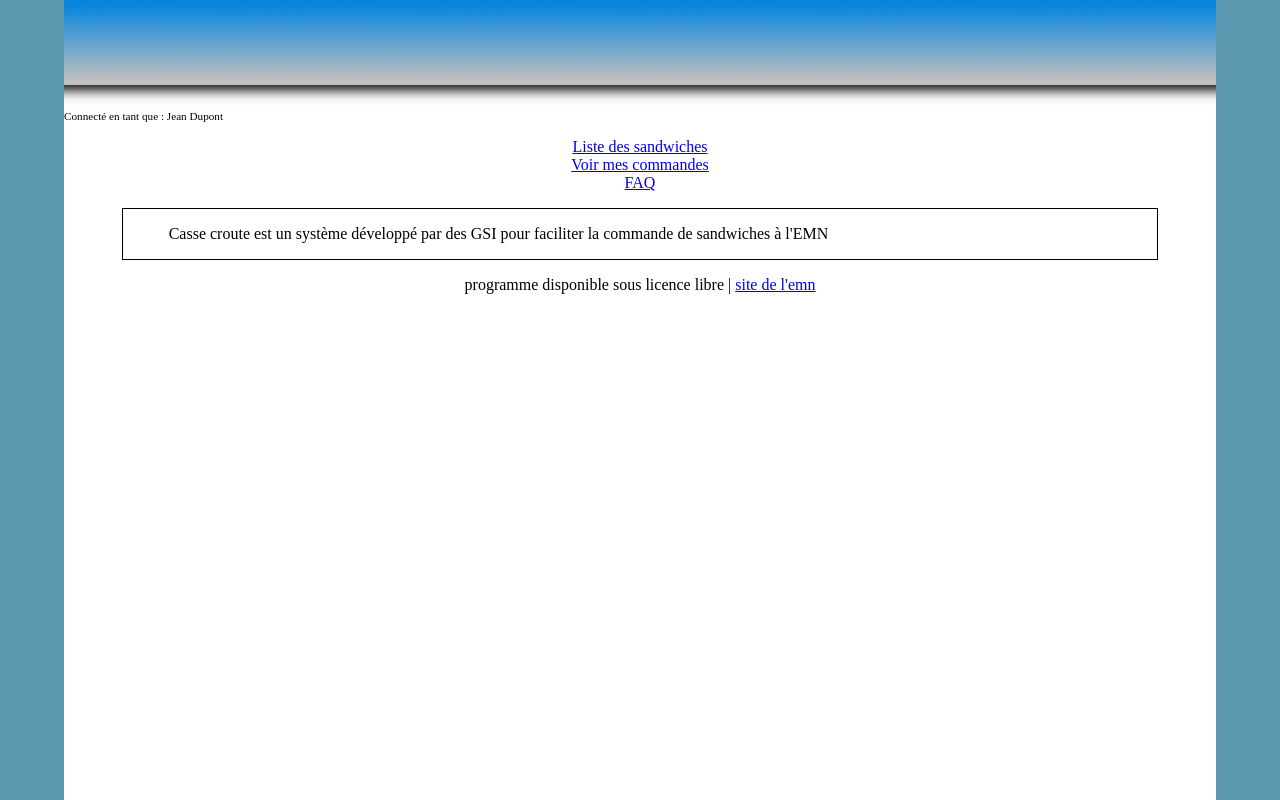
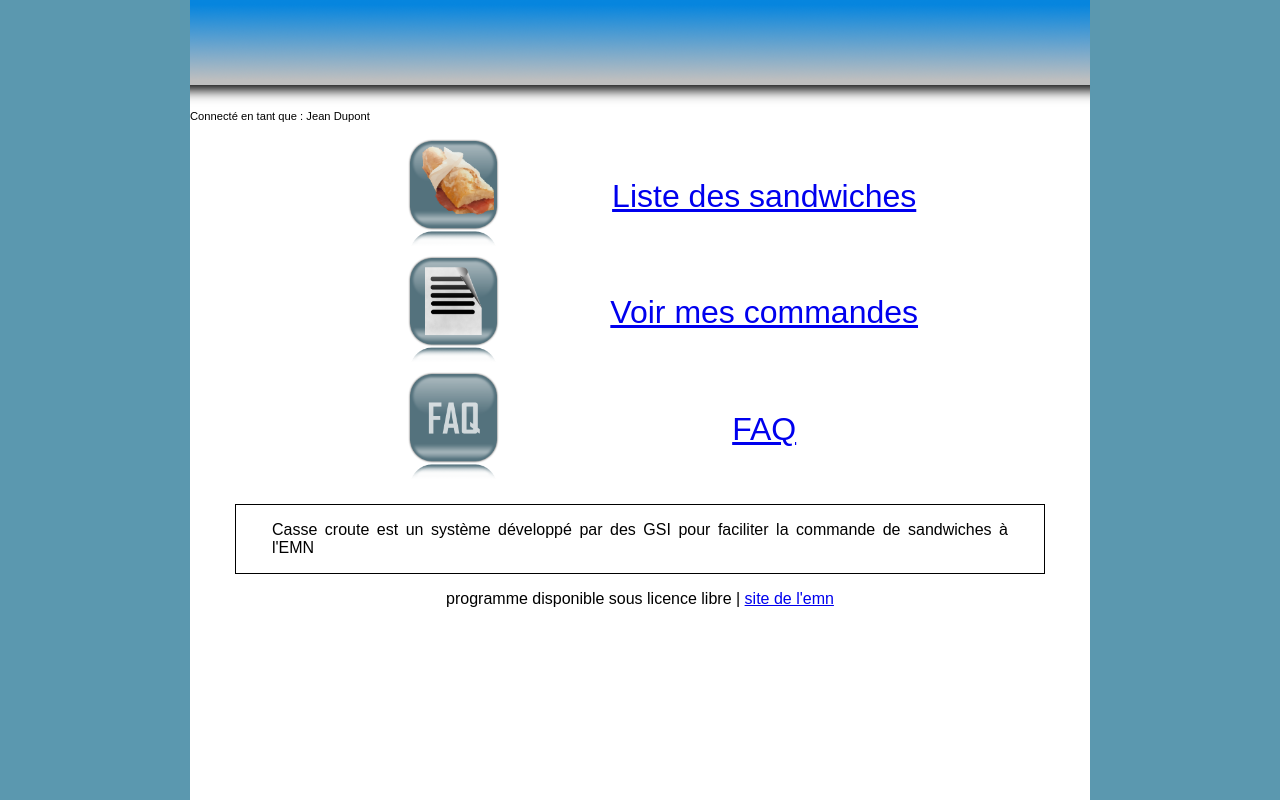
Before and after one commit to AurelienRichez/casseCroute, a PHP site: page /design.html in a window 1280 px wide. Run offline with PHP 8.4, Linux system fonts and the light colour scheme.

Commit message:
améliorartion du design, ajout d'images

```diff
--- a/design/design.html
+++ b/design/design.html
@@ -7,19 +7,34 @@
 </head>
 <body>
 	<div id="main_container">
-		<div id="banner"><h1>Casse croute</h1></div>
+		<div id="banner">
+			<h1>Casse croute</h1>
+		</div>
 		<p id="connected">Connecté en tant que : Jean Dupont</p>
 		<nav>
 			<ul>
-				<li><a href="#">Liste des sandwiches</a></li>
-				<li><a href="#">Voir mes commandes</a></li>
-				<li><a href="#">FAQ</a></li>
+				<li><a href="#"><img src="images/sandwiches.png"
+						alt="sandwiches" /></a><a href="#" class="text-nav">Liste des
+						sandwiches</a></li>
+				<li><a href="#"><img alt="commandes"
+						src="images/papier.png" /></a><a href="#" class="text-nav">Voir
+						mes commandes</a></li>
+				<li><a href="#"><img alt="FAQ" src="images/FAQ.png" /></a><a
+					href="#" class="text-nav">FAQ</a></li>
 			</ul>
 		</nav>
 		<aside>
-			<p>Casse croute est un système développé par des GSI pour faciliter la commande de sandwiches à l'EMN<p>
+			<p>Casse croute est un système développé par des GSI pour
+				faciliter la commande de sandwiches à l'EMN
+			</p>
+
 		</aside>
-		<footer><p>programme disponible sous licence libre | <a href="#">site de l'emn</a></p></footer>
+		<footer>
+			<p>
+				programme disponible sous licence libre | <a href="#">site de
+					l'emn</a>
+			</p>
+		</footer>
 	</div>
 </body>
 </html>
--- a/design/design_base.css
+++ b/design/design_base.css
@@ -1,25 +1,29 @@
 @CHARSET "UTF-8";
 
-html {
+
+
+* {
+	font-family: sans-serif;
+}
+
+
+html,body {
 	margin:0px;
 	padding:0px;
-	height:100%;
 	width:100%;
+	height: 100%;
 }
 
 body {
-	height:100%;
-	width:100%;
-	margin:0px;
-	padding:0px;
 	background:rgb(91,152,175);
 }
 
 #main_container {
 	width:90%;
 	margin: 0 auto 0 auto ;
-	height: 100%;
+	min-height: 100%;
 	background-color:white;
+	max-width: 900px;
 }
 
 /*---------------------------------------------------------------*/
@@ -47,17 +51,46 @@ body {
 /*---------------------------------------------------------------*/
 
 nav {
-	text-align: center;
+	width:75%;
+	margin:0 auto 0 auto;
 }
+
 nav ul{
+	height:100%;
 	list-style-type:none;
 	padding-left:4%;
 	padding-right:4%;
 }
 
+nav li {
+	text-align: center;
+	clear:left;
+	font-size: 2em;
+}
+
+nav img {
+	max-width:37.5%;S
+	padding-top:0px;
+}
+
+nav li a {
+	display: inline-block;
+	width: 40%;
+	padding-top:0px;
+	vertical-align: middle;
+}
+
+nav li .text-nav {
+	display: inline-block;
+	width:60%;
+	height:100%;
+}
+
+
 /*---------------------------------------------------------------*/
 
 aside {
+	clear:both;
 	border:solid black 1px;
 	margin-left:5%;
 	margin-right:5%;
```
Also changed, not shown: design/images/FAQ.png (added), design/images/panier.png (added), design/images/papier.png (added), design/images/sandwiches.png (added).
